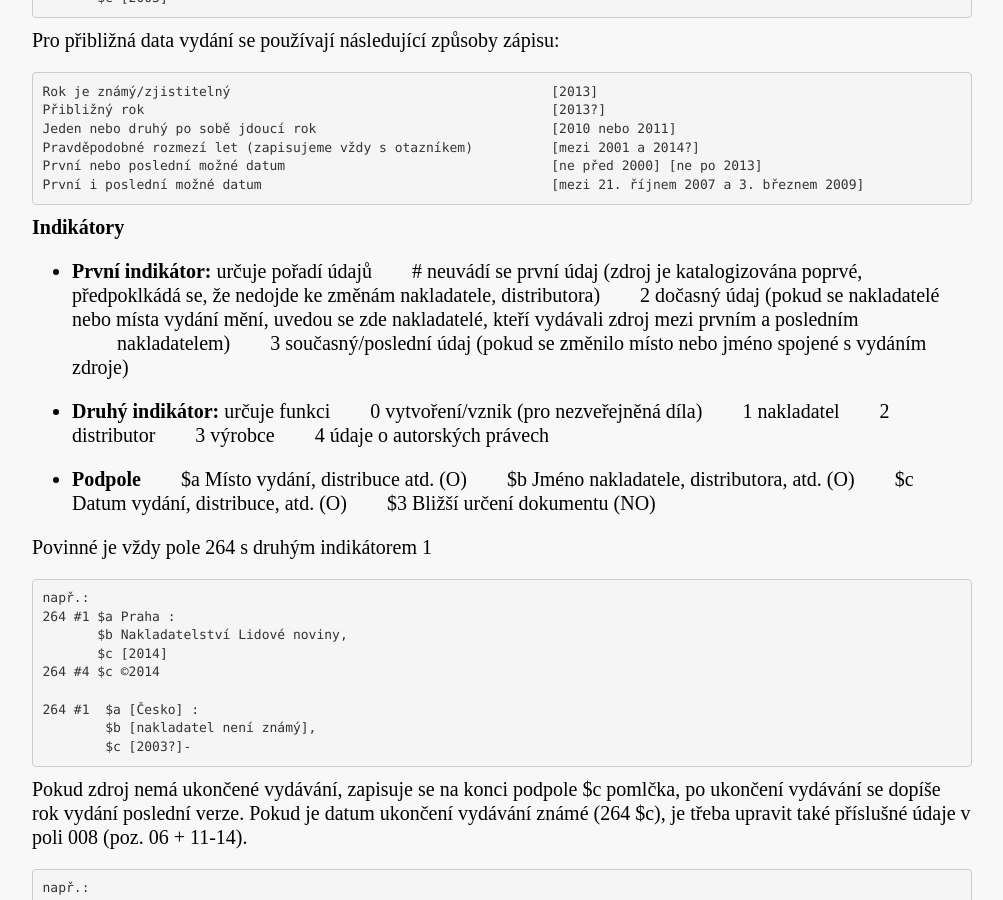
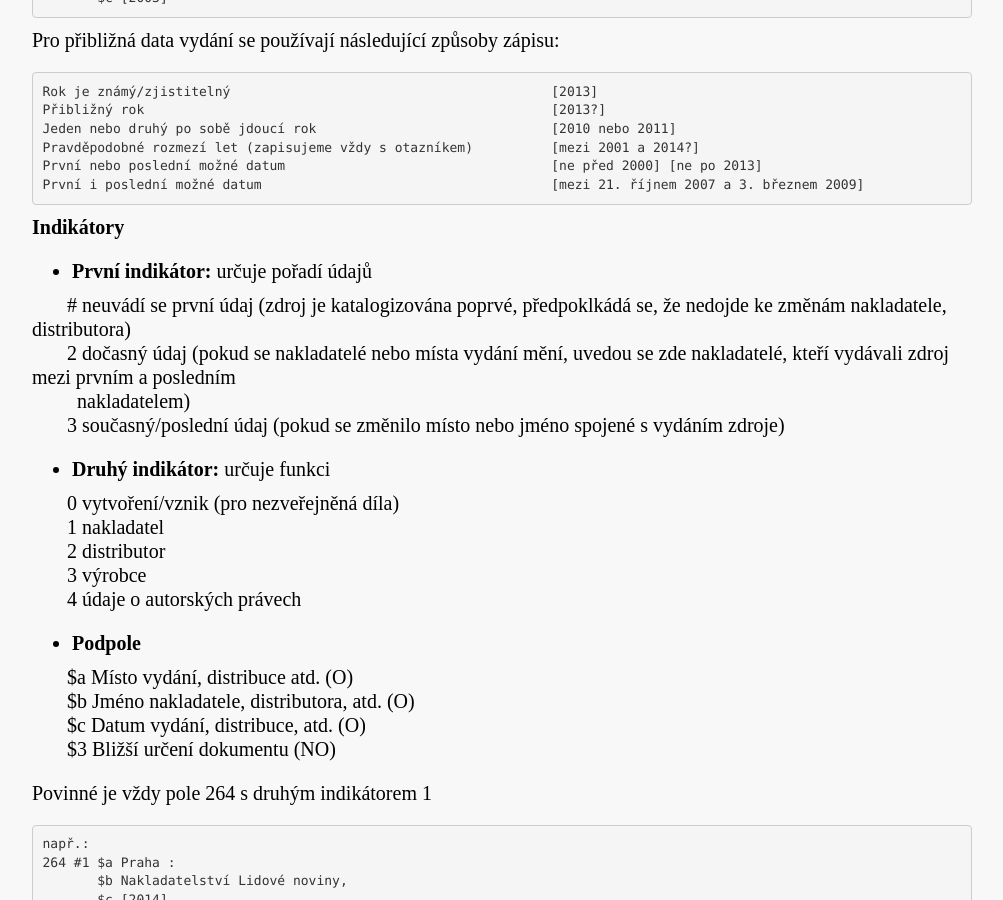
Before and after one commit to WebarchivCZ/katalogizacni-manual, a Jekyll site: the page built from _posts/2017-06-20-nazev.md, in a window 1280 px wide and 900 px high, scrolled down 7967 px. Shown: the whole window, without its empty margins (138-1141 px from the left). Built offline with Jekyll 4.4.1, drawn with Linux system fonts in a browser that asks for light colours; some of the changed lines change nothing that is shown.

Commit message:
edit title and publishers space

````diff
--- a/_posts/2017-06-20-nazev.md
+++ b/_posts/2017-06-20-nazev.md
@@ -182,7 +182,8 @@ Pole obsahuje variantní formy hlavního názvu popisovaného provedení. Pole s
 * **První indikátor:** poznámka/vedlejší záhlaví
 
 &nbsp;&nbsp;&nbsp;&nbsp;&nbsp;&nbsp; 0 generuje se poznámka, negeneruje se vedlejší záhlaví
-&nbsp;&nbsp;&nbsp;&nbsp;&nbsp;&nbsp; 1 generuje se poznámka i vedlejší záhlaví (znamená to, že se ve standardním zobrazení záznamu v OPACu objeví
+&nbsp;&nbsp;&nbsp;&nbsp;&nbsp;&nbsp; 1 generuje se poznámka i vedlejší záhlaví (znamená to, že se ve standardním zobrazení záznamu v OPACu
+&nbsp;&nbsp;&nbsp;&nbsp;&nbsp;&nbsp;&nbsp;&nbsp;&nbsp;objeví
 &nbsp;&nbsp;&nbsp;&nbsp;&nbsp;&nbsp;&nbsp;&nbsp;&nbsp; také variantní název, jinak je pole 246 vidět; pouze v režimu zobrazení MARC, pokud je název ve zdrojovém
 &nbsp;&nbsp;&nbsp;&nbsp;&nbsp;&nbsp;&nbsp;&nbsp;&nbsp; kódu jiný, a smysluplný, je vhodné ho zobrazit)
 &nbsp;&nbsp;&nbsp;&nbsp;&nbsp;&nbsp; 2 negeneruje se poznámka, negeneruje se vedlejší záhlaví
@@ -202,7 +203,8 @@ Pole obsahuje variantní formy hlavního názvu popisovaného provedení. Pole s
 
 &nbsp;&nbsp;&nbsp;&nbsp;&nbsp;&nbsp; Při použití druhého indikátoru s hodnotou #, 0, 1 se návěští poznámky negeneruje.
 &nbsp;&nbsp;&nbsp;&nbsp;&nbsp;&nbsp; Při použití druhého indikátoru s hodnotou 2-8 se návěští poznámky generuje systémem.
-&nbsp;&nbsp;&nbsp;&nbsp;&nbsp;&nbsp; Při použití druhého indikátoru s hodnotou # lze vyplnit podpole $i s vysvětlujícím návěštím; podpole $i se pak uvádí na začátku pole 246, před podpolem $a.
+&nbsp;&nbsp;&nbsp;&nbsp;&nbsp;&nbsp; Při použití druhého indikátoru s hodnotou # lze vyplnit podpole $i s vysvětlujícím návěštím; podpole $i se pak
+&nbsp;&nbsp;&nbsp;&nbsp;&nbsp;&nbsp; uvádí na začátku pole 246, před podpolem $a.
 
 
 ```
@@ -397,23 +399,31 @@ První i poslední možné datum                                     [mezi 21.
 
 
 **Indikátory**
+
 * **První indikátor:** určuje pořadí údajů
+
 &nbsp;&nbsp;&nbsp;&nbsp;&nbsp;&nbsp; \# neuvádí se první údaj (zdroj je katalogizována poprvé, předpoklkádá se, že nedojde ke změnám nakladatele, distributora)
-&nbsp;&nbsp;&nbsp;&nbsp;&nbsp;&nbsp; 2 dočasný údaj (pokud se nakladatelé nebo místa vydání mění, uvedou se zde nakladatelé, kteří vydávali zdroj mezi prvním a posledním &nbsp;&nbsp;&nbsp;&nbsp;&nbsp;&nbsp;&nbsp;&nbsp;&nbsp;nakladatelem)
+&nbsp;&nbsp;&nbsp;&nbsp;&nbsp;&nbsp; 2 dočasný údaj (pokud se nakladatelé nebo místa vydání mění, uvedou se zde nakladatelé, kteří vydávali zdroj mezi prvním a posledním
+&nbsp;&nbsp;&nbsp;&nbsp;&nbsp;&nbsp;&nbsp;&nbsp;&nbsp;nakladatelem)
 &nbsp;&nbsp;&nbsp;&nbsp;&nbsp;&nbsp; 3 současný/poslední údaj (pokud se změnilo místo nebo jméno spojené s vydáním zdroje)
 
+
 * **Druhý indikátor:** určuje funkci
+
 &nbsp;&nbsp;&nbsp;&nbsp;&nbsp;&nbsp; 0 vytvoření/vznik (pro nezveřejněná díla)
 &nbsp;&nbsp;&nbsp;&nbsp;&nbsp;&nbsp; 1 nakladatel
 &nbsp;&nbsp;&nbsp;&nbsp;&nbsp;&nbsp; 2 distributor
 &nbsp;&nbsp;&nbsp;&nbsp;&nbsp;&nbsp; 3 výrobce
 &nbsp;&nbsp;&nbsp;&nbsp;&nbsp;&nbsp; 4 údaje o autorských právech
 
+
 * **Podpole**
+
 &nbsp;&nbsp;&nbsp;&nbsp;&nbsp;&nbsp; $a Místo vydání, distribuce atd. (O)
 &nbsp;&nbsp;&nbsp;&nbsp;&nbsp;&nbsp; $b Jméno nakladatele, distributora, atd. (O)
 &nbsp;&nbsp;&nbsp;&nbsp;&nbsp;&nbsp; $c Datum vydání, distribuce, atd. (O)
 &nbsp;&nbsp;&nbsp;&nbsp;&nbsp;&nbsp; $3 Bližší určení dokumentu (NO)
+
 
 Povinné je vždy pole 264 s druhým indikátorem 1
 
````
